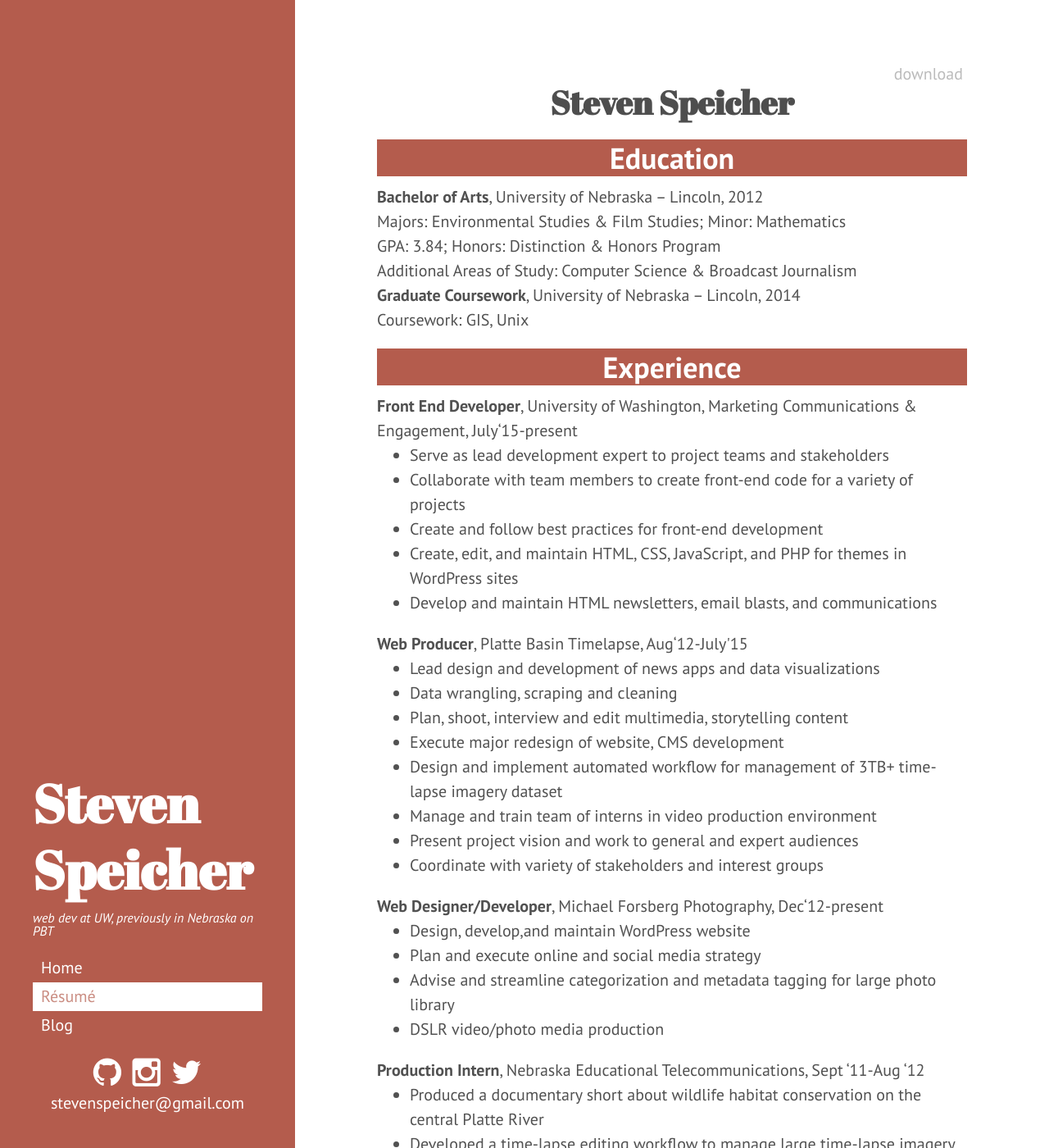
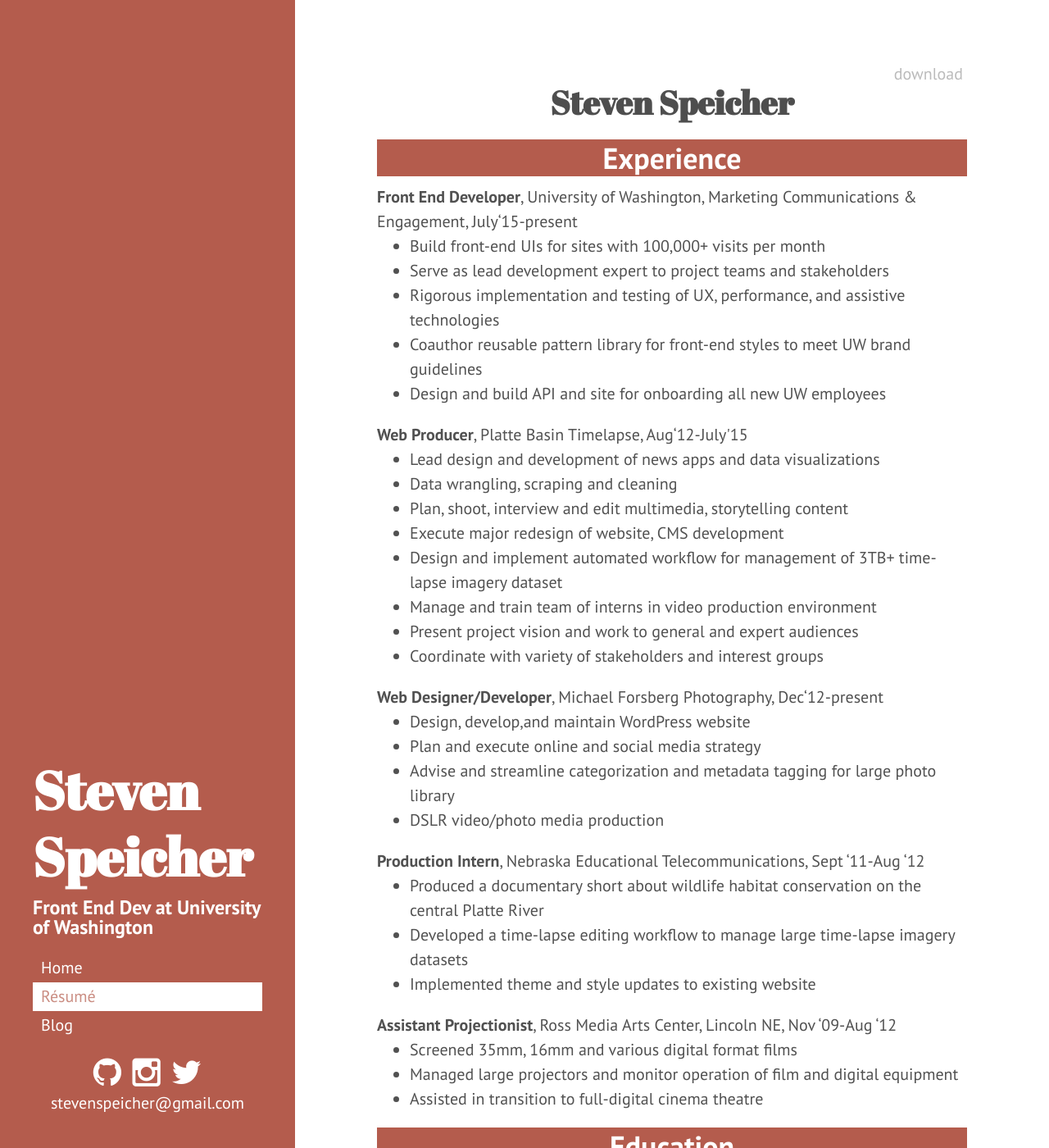
Before and after one commit to stvnspchr/stvnspchr.github.io, a Jekyll site: the page built from resume/index.html, in a window 1280 px wide and 1400 px high. Shown: the whole window at 82% size. Built offline with Jekyll 4.4.1, drawn with Linux system fonts in a browser that asks for light colours; Markdown is read by kramdown in place of the engine named in the settings; some of the changed text lies outside the part shown.

Commit message:
Update stuff

```diff
--- a/_config.yml
+++ b/_config.yml
@@ -1,15 +1,13 @@
 # Dependencies
-markdown:         redcarpet
 highlighter:      pygments
 
 # Permalinks
 permalink:        pretty
-relative_permalinks: true
 
 # Setup
 title:            Steven Speicher
 tagline:          'Front End Developer'
-description:      'web dev at <a target="_blank" href="http://uw.edu">UW</a>, previously in Nebraska on <a target="_blank" href="http://www.plattebasintimelapse.com">PBT</a>'
+description:      'Front End Dev at <a target="_blank" href="http://uw.edu">University of Washington</a>'
 url:              http://www.stvnspchr.com
 baseurl:          /
 assets: 		  http://assets.stvnspchr.com/img/
--- a/public/css/poole.css
+++ b/public/css/poole.css
@@ -259,7 +259,7 @@
  */
 
 .lead {
-  font-size: 1.25rem;
+  font-size: 1.5rem;
   font-weight: 300;
 }
 
--- a/public/css/styles.css
+++ b/public/css/styles.css
@@ -28,9 +28,10 @@
 }
 
 .lead {
-	font-size: .8rem;
-	line-height: 16px;
-	font-style: italic;
+	font-size: 1.2rem;
+	line-height: 24px;
+	font-style: bold;
+	font-weight: 900;
 }
 
 h1 {
--- a/resume/index.html
+++ b/resume/index.html
@@ -9,25 +9,15 @@
 
 <span class="download"><a target="_blank" href="http://assets.stvnspchr.com/uploads/speicher-resume.pdf">download</a></span>
 
-<h2>Education</h2>
-
-<p><span class="bold">Bachelor of Arts</span>, University of Nebraska – Lincoln, 2012</p>
-<p>Majors: Environmental Studies & Film Studies; Minor: Mathematics</p>
-<p>GPA: 3.84; Honors: Distinction & Honors Program</p>
-<p>Additional Areas of Study: Computer Science & Broadcast Journalism</p>
-
-<p><span class="bold">Graduate Coursework</span>, University of Nebraska – Lincoln, 2014</p>
-<p>Coursework: GIS, Unix</p>
-
 <h2>Experience</h2>
 
 <p><span class="bold">Front End Developer</span>, University of Washington, Marketing Communications & Engagement, July‘15-present</p>
 <ul>
+	<li>Build front-end UIs for sites with 100,000+ visits per month</li>
 	<li>Serve as lead development expert to project teams and stakeholders</li>
-	<li>Collaborate with team members to create front-end code for a variety of projects</li>
-	<li>Create and follow best practices for front-end development</li>
-	<li>Create, edit, and maintain HTML, CSS, JavaScript, and PHP for themes in WordPress sites</li>
-	<li>Develop and maintain HTML newsletters, email blasts, and communications</li>
+	<li>Rigorous implementation and testing of UX, performance, and assistive technologies</li>
+	<li>Coauthor reusable pattern library for front-end styles to meet UW brand guidelines</li>
+	<li>Design and build API and site for onboarding all new UW employees</li>
 </ul>
 
 <p><span class="bold">Web Producer</span>, Platte Basin Timelapse, Aug‘12-July'15</p>
@@ -64,6 +54,16 @@
 	<li>Assisted in transition to full-digital cinema theatre</li>
 </ul>
 
+<h2>Education</h2>
+
+<p><span class="bold">Bachelor of Arts</span>, University of Nebraska – Lincoln, 2012</p>
+<p>Majors: Environmental Studies & Film Studies; Minor: Mathematics</p>
+<p>GPA: 3.84; Honors: Distinction & Honors Program</p>
+<p>Additional Areas of Study: Computer Science & Broadcast Journalism</p>
+
+<p><span class="bold">Graduate Coursework</span>, University of Nebraska – Lincoln, 2014</p>
+<p>Coursework: GIS, Unix</p>
+
 <h2>Travel & Language</h2>
 
 <p><span class="bold">New Zealand</span>, Summer 2011</p>
```
Also changed, not shown: _data/portfolio.yml (+12 -1 lines), _layouts/project.html (added, +7 -0 lines), index.html (+6 -24 lines).
